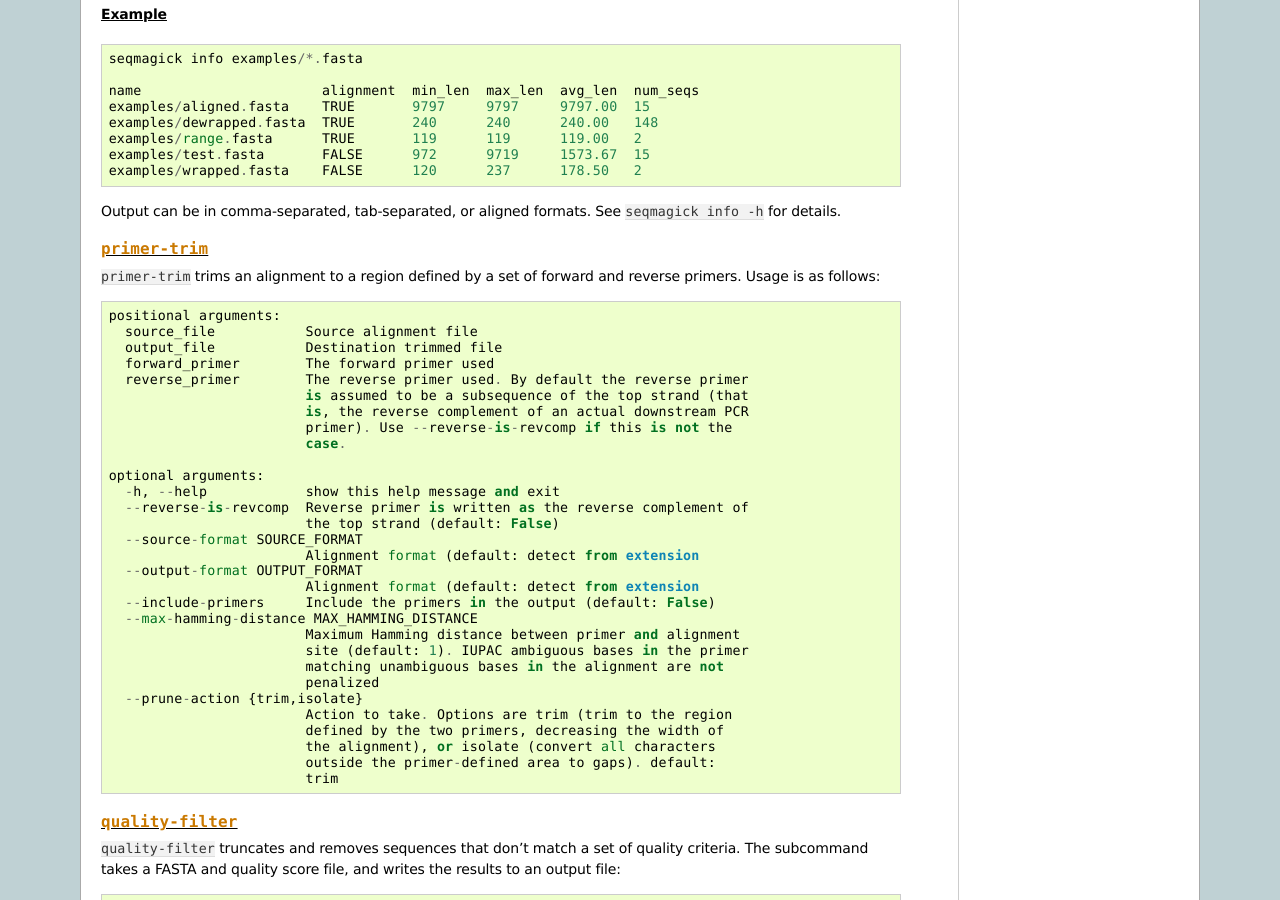
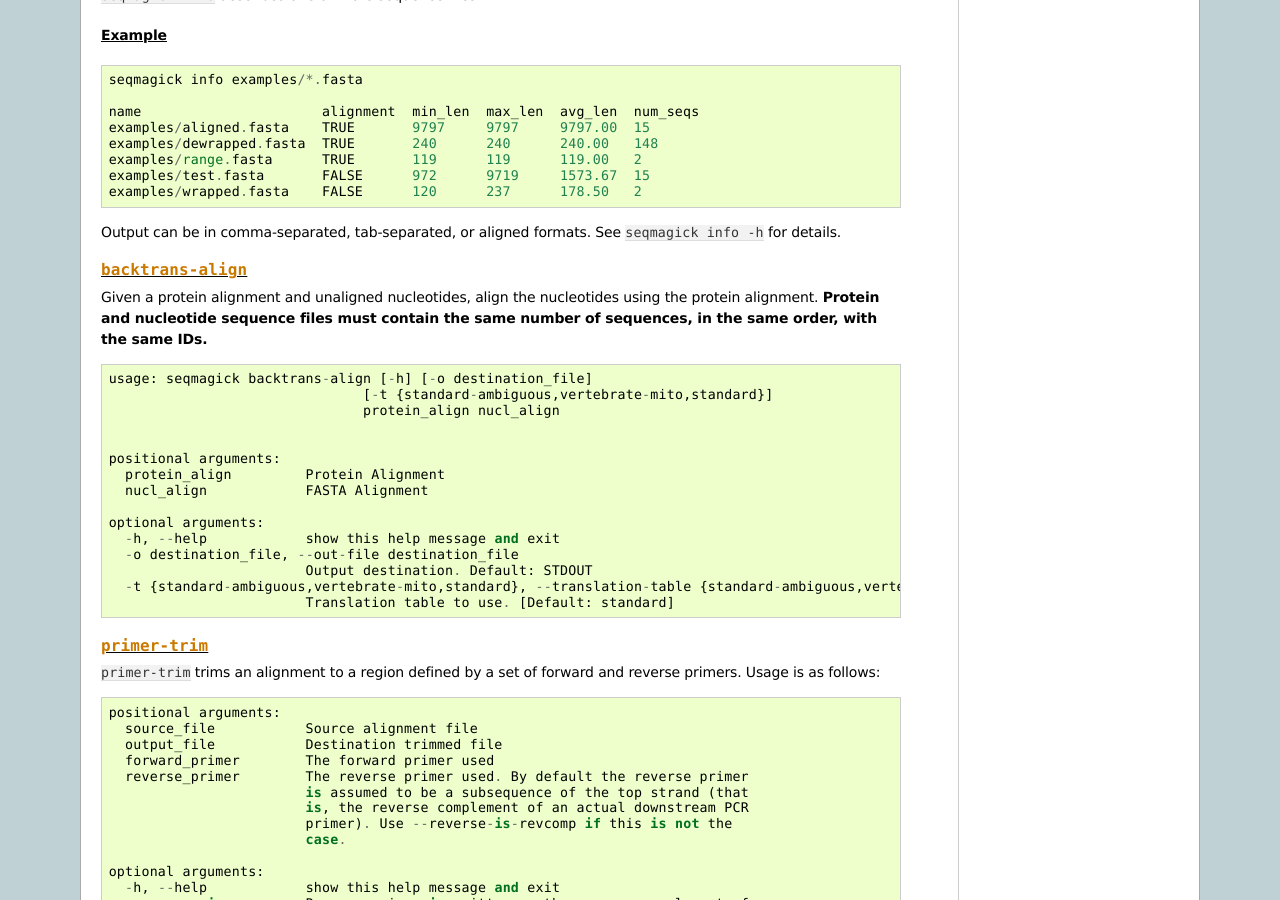
Before and after one commit to fhcrc/seqmagick, a Sphinx documentation site: the page built from docs/index.rst, in a window 1280 px wide and 900 px high, scrolled down 4852 px. Built offline with Sphinx 7.4.7, drawn with Linux system fonts in a browser that asks for light colours; some of the changed text lies outside the part shown.

Commit message:
Add documentation for backtrans-align

```diff
--- a/docs/index.rst
+++ b/docs/index.rst
@@ -323,6 +323,31 @@ Example
 Output can be in comma-separated, tab-separated, or aligned formats. See
 ``seqmagick info -h`` for details.
 
+``backtrans-align``
+-------------------
+
+Given a protein alignment and unaligned nucleotides, align the nucleotides
+using the protein alignment. **Protein and nucleotide sequence files must
+contain the same number of sequences, in the same order, with the same IDs.**
+
+::
+
+    usage: seqmagick backtrans-align [-h] [-o destination_file]
+                                   [-t {standard-ambiguous,vertebrate-mito,standard}]
+                                   protein_align nucl_align
+
+
+    positional arguments:
+      protein_align         Protein Alignment
+      nucl_align            FASTA Alignment
+
+    optional arguments:
+      -h, --help            show this help message and exit
+      -o destination_file, --out-file destination_file
+                            Output destination. Default: STDOUT
+      -t {standard-ambiguous,vertebrate-mito,standard}, --translation-table {standard-ambiguous,vertebrate-mito,standard}
+                            Translation table to use. [Default: standard]
+
 ``primer-trim``
 ---------------
 
```
